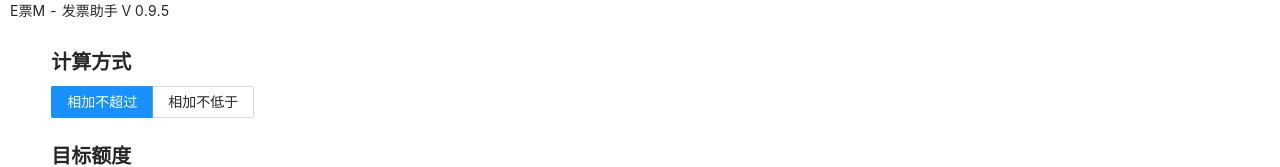
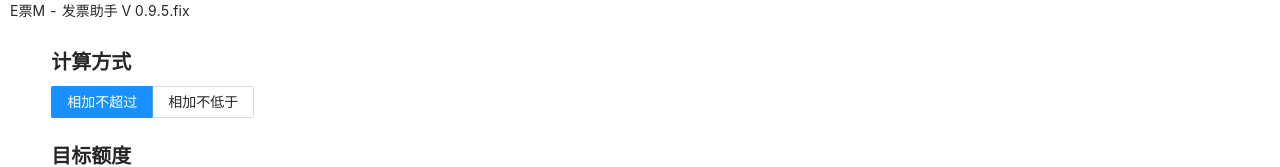
Before and after one commit to anfire2/give-me-money, a React (Create React App) app: page / in a window 1280 px wide. Shown: the top 167 px of the page. Built offline with nearby package versions, Linux system fonts and the light colour scheme.

Commit message:
修复计算说明的内容写反了的问题

```diff
--- a/src/cacluator/Home.js
+++ b/src/cacluator/Home.js
@@ -63,8 +63,8 @@ const Home = () => {
       <Text
         style={{ margin: 10 }}
       >
-        <Tooltip title="20220516更新：优化计算方式的描述，增加计算说明">
-          E票M - 发票助手 V 0.9.5
+        <Tooltip title="20220527：修复计算说明的内容写反了的问题">
+          E票M - 发票助手 V 0.9.5.fix
         </Tooltip>
       </Text>
       <div style={{ display: 'flex' }}>
```
Also changed, not shown: 1 other file (tests, documents, lock files or other folders).
